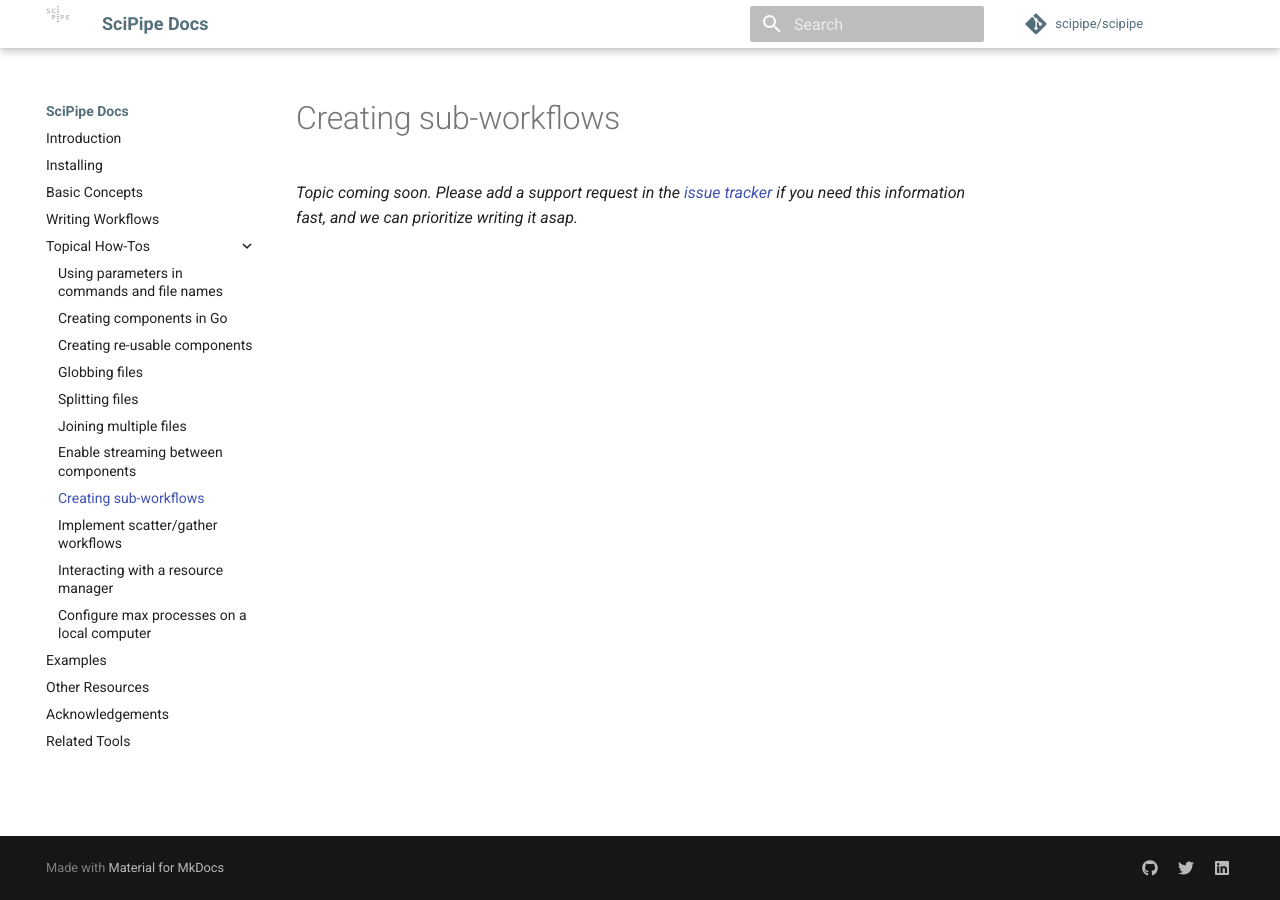
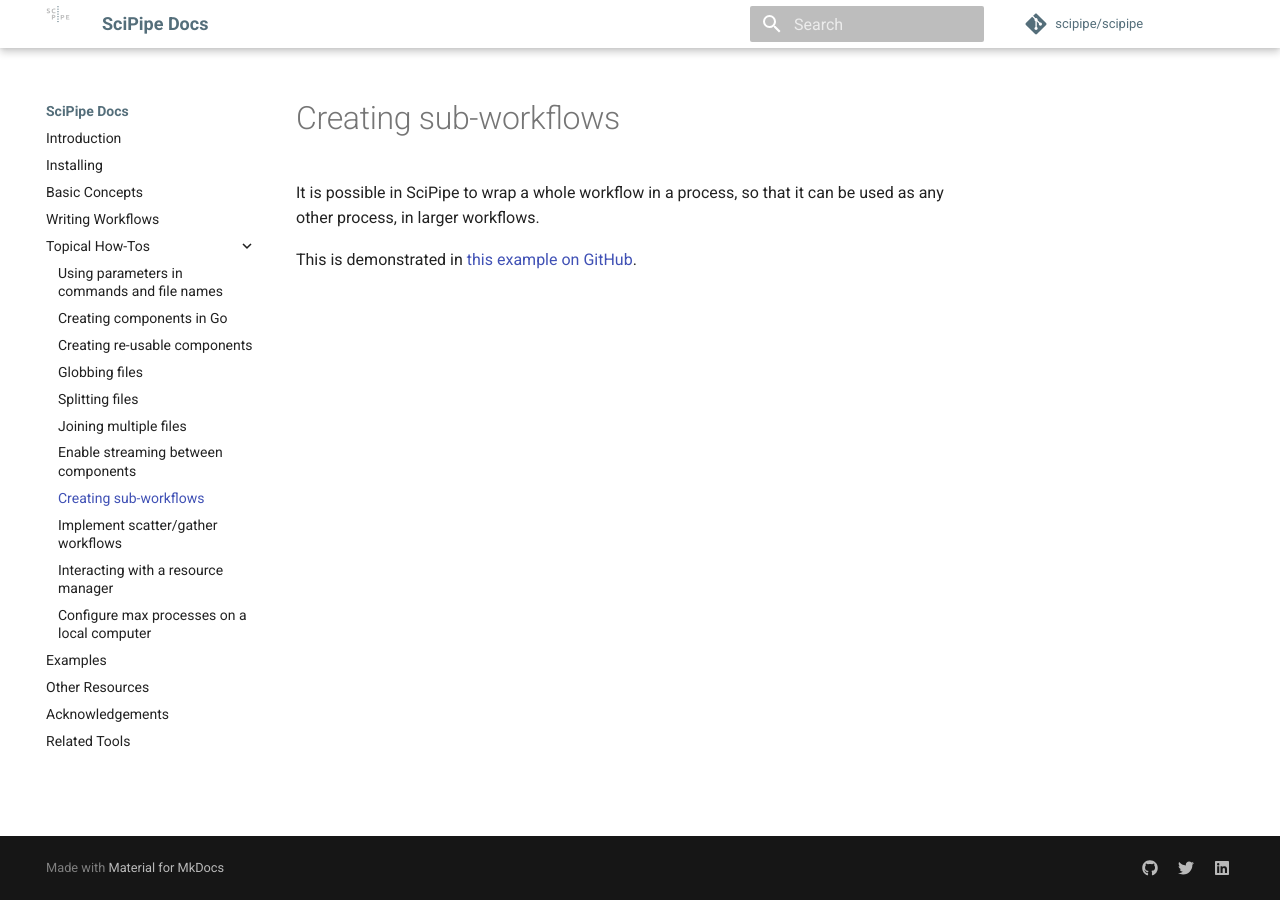
Before and after one commit to scipipe/scipipe, an MkDocs documentation site: the page built from docs/howtos/subworkflows.md, in a window 1280 px wide. Built offline with MkDocs 1.6.1 and Material for MkDocs 9.7.7, drawn with Linux system fonts in a browser that asks for light colours; comment, search, counter and statistics services are not loaded; old or Windows-style settings are respelled for this version of MkDocs.

Commit message:
Write subworkflows howto page

```diff
--- a/docs/howtos/subworkflows.md
+++ b/docs/howtos/subworkflows.md
@@ -1,2 +1,4 @@
-*Topic coming soon. Please add a support request in the [issue tracker](https://github.com/scipipe/scipipe/issues)
-if you need this information fast, and we can prioritize writing it asap.*
+It is possible in SciPipe to wrap a whole workflow in a process, so that it can be used
+as any other process, in larger workflows.
+
+This is demonstrated in [this example on GitHub](https://github.com/scipipe/scipipe/blob/master/examples/subworkflow/subworkflow.go).
```
